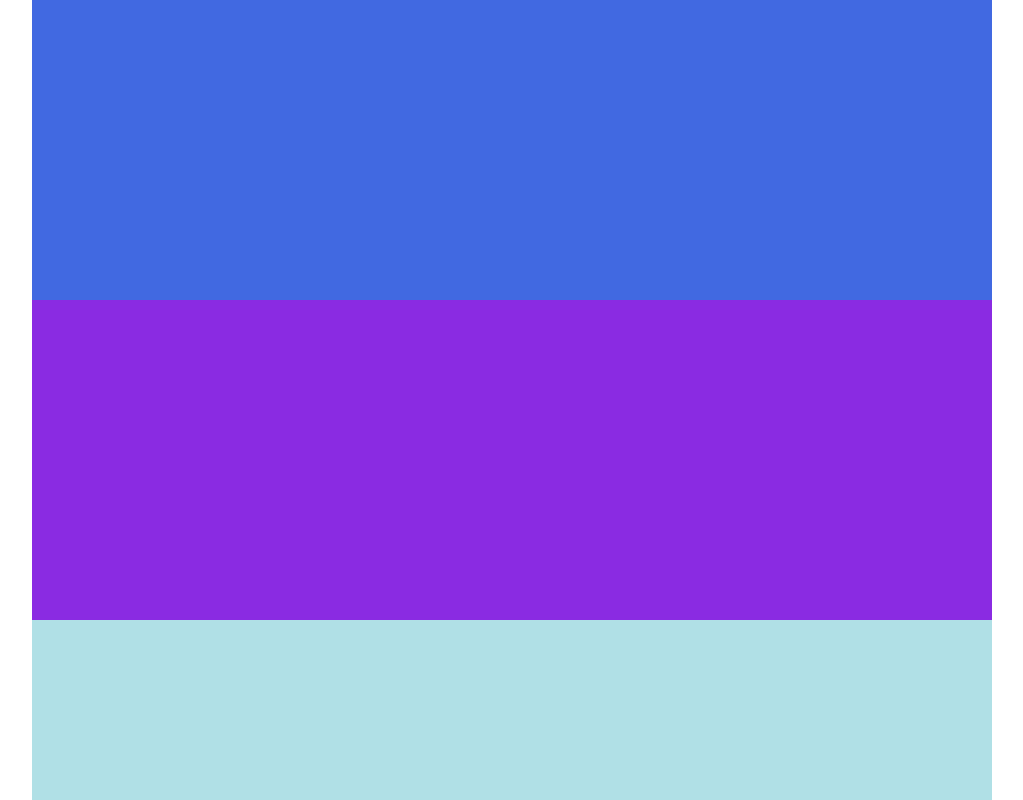
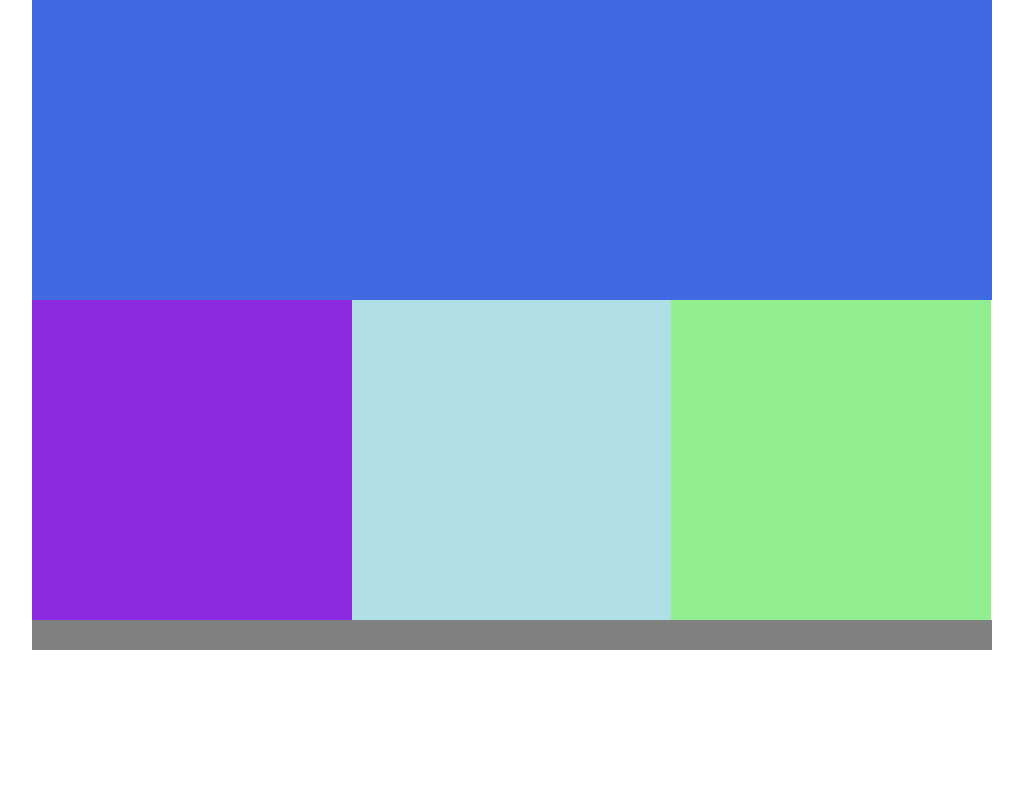
Before and after one commit to dbgraves120/colors-starter, a plain HTML site: page index.html in a window 1280 px wide. Shown: the top 800 px of the page, without its empty margins (128-1151 px from the left). Drawn offline with Linux system fonts and the light colour scheme.

Commit message:
Updated for mobile & tablet

```diff
--- a/css/main.css
+++ b/css/main.css
@@ -65,14 +65,17 @@ footer {
 
   #column-1 {
     background-color: brown;
+    width: 50%;
   }
 
   #column-2 {
     background-color: silver;
+    width: 50%;
   }
 
   #column-3 {
     background-color: white;
+    width: 100%%;
   }
 
   footer {
@@ -90,14 +93,17 @@ footer {
 
   #column-1 {
     background-color: blueviolet;
+    width: 33.3%;
   }
 
   #column-2 {
     background-color:powderblue;
+    width: 33.3%;
   }
 
   #column-3 {
     background-color: lightgreen;
+    width: 33.3%;
   }
 
   footer {
```
Also changed, not shown: 1 other file.
